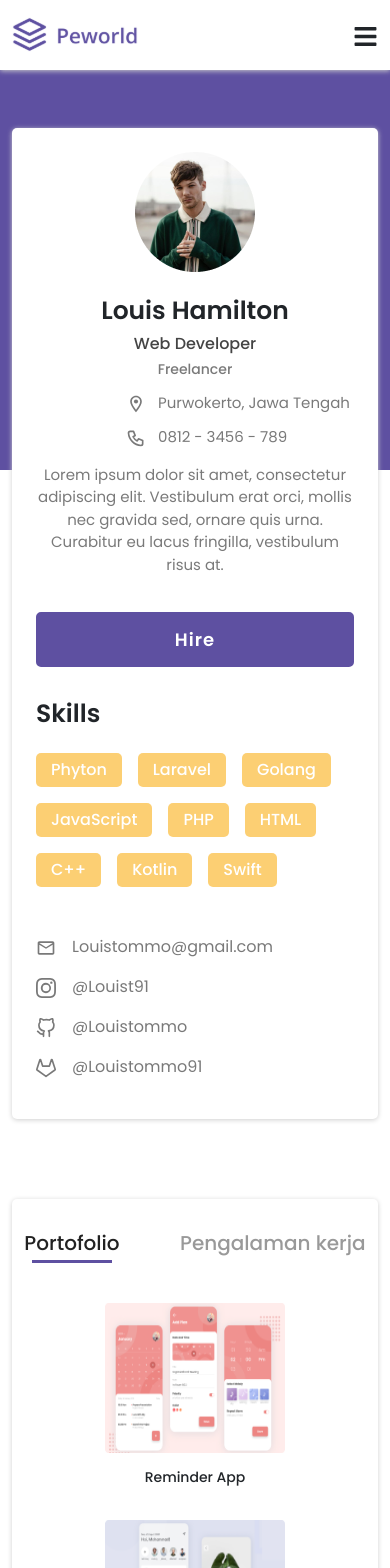
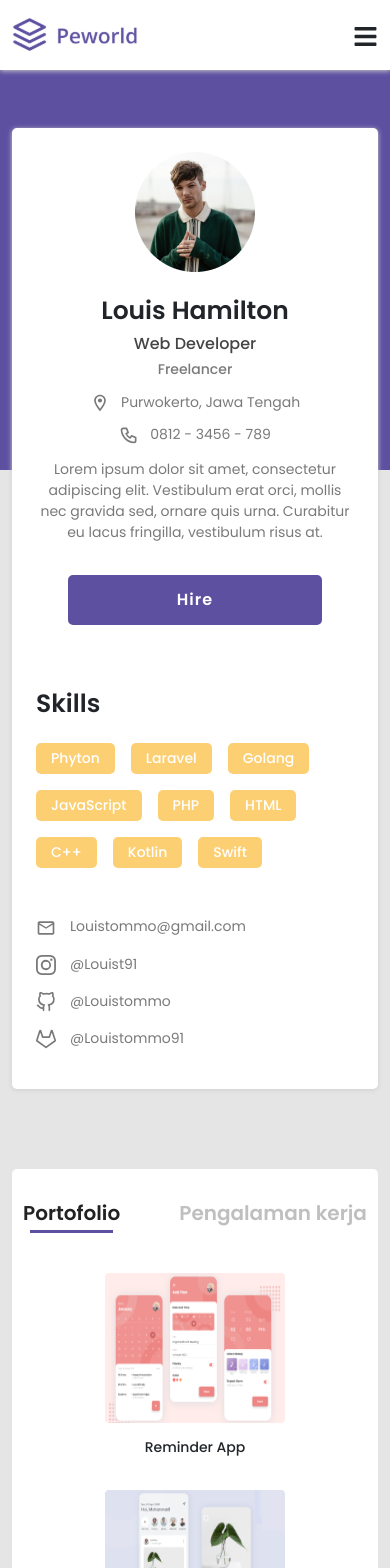
Before and after one commit to zainulmbrk/peworld-fe, a Next.js app: page /profile in a window 390 px wide. Shown: the top 1568 px of the page. Built offline with nearby package versions, Linux system fonts and the light colour scheme.

Commit message:
feat: edit font & position on mobile version

```diff
--- a/src/layouts/EmployeeProfile/Employee.module.scss
+++ b/src/layouts/EmployeeProfile/Employee.module.scss
@@ -1,6 +1,8 @@
 .profileLayout {
   width: 100%;
   padding-top: 3em;
+  background:  #E5E5E5;
+  padding-bottom: 5em;
 
   &::before {
     content: "";
@@ -17,16 +19,15 @@
     position: relative;
     width: 100%;
     background: #fff;
-    box-shadow: 0px 1px 5px 0px rgb(207, 207, 207);
 
     .portoTitle {
       display: flex;
       column-gap: 3em;
 
       h3 {
-        font-size: 24px;
-        font-weight: 500;
-        color: #999;
+        font-size: 22px;
+        font-weight: 600;
+        color: rgba(175, 174, 174, 0.795);
         cursor: pointer;
       }
       h3.active {
@@ -75,21 +76,21 @@
                 margin-left: 1em;
                 padding: 0.5em 0;
                 h3 {
-                    font-size: 22px;
+                    font-size: 20px;
                     font-weight: 600;
                 }
                 h4 {
                     margin: 0.5em 0;
-                    font-size: 16px;
+                    font-size: 14px;
                     font-weight: 500;
                 }
                 h5 {
-                    font-size: 14px;
+                    font-size: 13px;
                     font-weight: 500;
-                    color: #888;
+                    color: rgb(161, 161, 161);
                 }
                 p {
-                    font-size: 14px;
+                    font-size: 13px;
                 }
             }
         }
--- a/src/layouts/EmployeeProfile/components/ProfileDetails/ProfileDetails.module.scss
+++ b/src/layouts/EmployeeProfile/components/ProfileDetails/ProfileDetails.module.scss
@@ -36,7 +36,7 @@
     }
     p {
       margin: 0;
-      font-size: 15px;
+      font-size: 14px;
       color: rgba(0, 0, 0, 0.527);
 
       &:nth-child(4) {
@@ -58,13 +58,13 @@
       margin-top: 2em;
       border-radius: 5px;
       width: 100%;
-      height: 55px;
+      height: 50px;
       border: 2px solid var(--primary);
       outline: none;
       color: #fff;
       font-weight: 600;
       letter-spacing: 1px;
-      font-size: 18px;
+      font-size: 16px;
       background: var(--primary);
       transition: 0.3s ease-in-out;
 
@@ -89,6 +89,7 @@
       .skillName {
         color: #fff;
         font-weight: 500;
+        font-size: 14px;
         padding: 5px 15px;
         border-radius: 5px;
         background: rgba(251, 176, 23, 0.6);
@@ -106,7 +107,7 @@
 
     p {
       padding: 0em 0;
-      font-size: 16px;
+      font-size: 14px;
       color: rgba(0, 0, 0, 0.527);
 
       span {
@@ -119,9 +120,13 @@
   }
 }
 
-@media screen and (max-width: 768px){
+@media screen and (max-width: 768px) {
   .detailsLayout {
     .profileInfo {
+      display: flex;
+      flex-direction: column;
+      justify-content: center;
+      align-items: center;
       h4 {
         text-align: center;
       }
@@ -132,16 +137,38 @@
         text-align: center;
       }
       p {
-                &:nth-child(4) {
-                    padding-left: 6em;
+        text-align: center;
       }
-                &:nth-child(5) {
-                    padding-left: 6em;
+      button {
+        display: flex;
+        width: 80%;
+        align-items: center;
+        justify-content: center;
       }
-                &:nth-child(6) {
-                    text-align: center;
+    }
+    .profileSkills {
+      margin-top: 4em;
+      .skillBox {
+        display: flex;
+        flex-wrap: wrap;
+        gap: 1em;
+        margin-top: 1.5em;
+
+        .skillName {
+          color: #fff;
+          font-weight: 500;
+          font-size: 14px;
+          padding: 5px 15px;
+          border-radius: 5px;
+          background: rgba(251, 176, 23, 0.6);
+          transition: 0.2s ease-in-out;
+          cursor: pointer;
+
+          &:hover {
+            background: var(--secondary);
           }
         }
       }
     }
   }
+}
```
Lines whose indentation alone changed are shown as unchanged.
